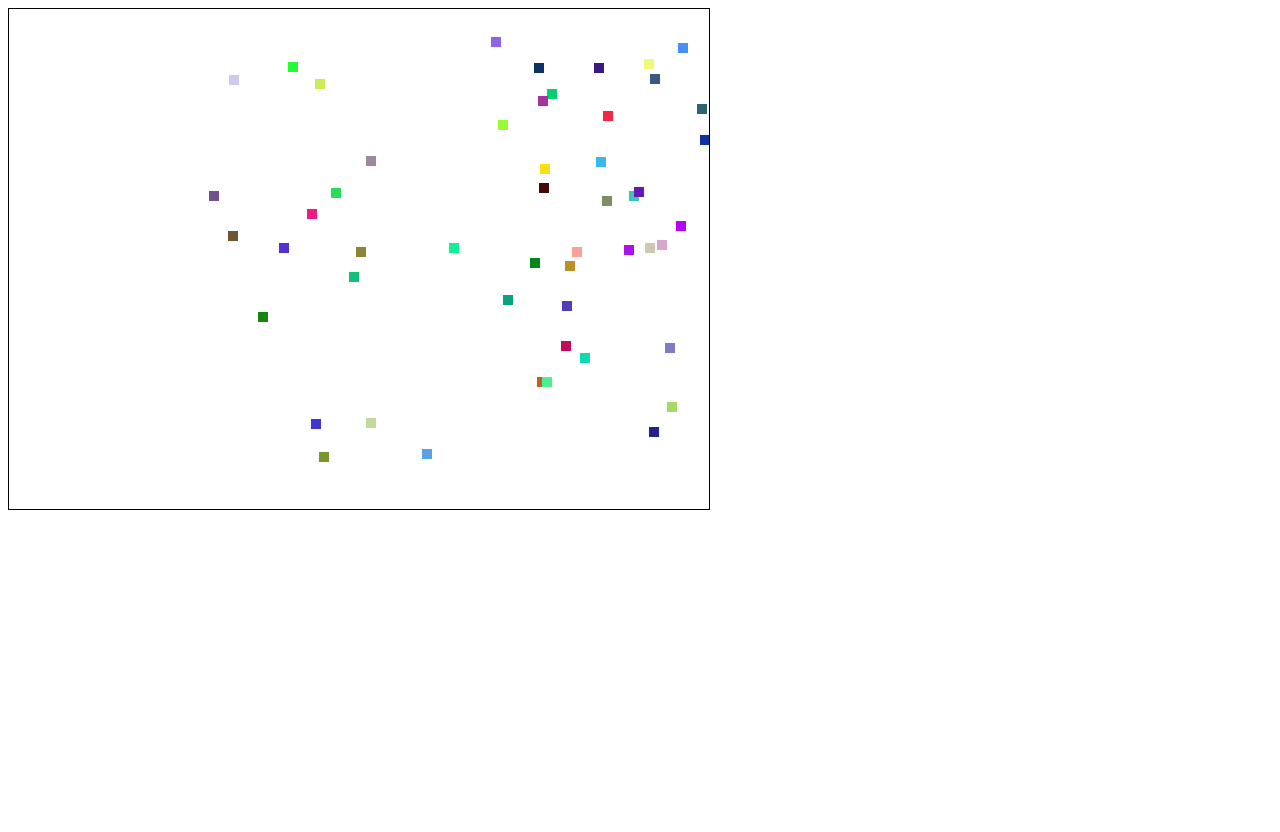
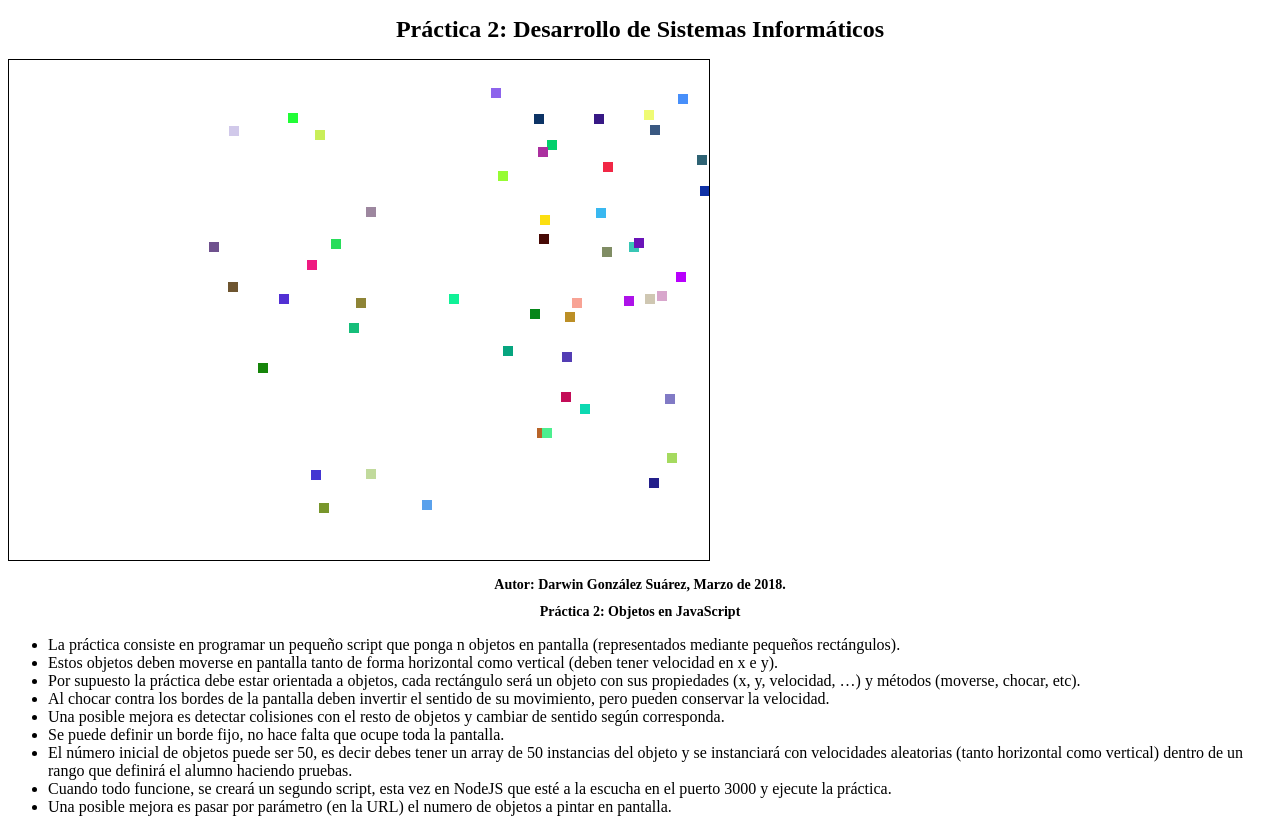
Before and after one commit to DarwinGonzalez/practica_Objetos_JS_DSI, a plain HTML site: page practica2.html in a window 1280 px wide. Before the commit the page ends 800 px from the top, so only its background shows below. Drawn offline with nearby package versions, Linux system fonts and the light colour scheme.

Commit message:
Añadiendo descripción

```diff
--- a/practica2.html
+++ b/practica2.html
@@ -42,6 +42,7 @@
                 this.posX = this.posX + this.movX;
                 this.posY = this.posY + this.movY;
             }
+
 
             clearBoard(boardPanel) {
                 boardPanel.beginPath();
@@ -102,13 +103,14 @@
 
         for (var i = 0; i <= 50; i++) {
             rectangles[i] = new Rectangle(getRandomposX(), getRandomposY(), 10, 10, movX, movY, color());
-            console.log(rectangles[i]);
+            //console.log(rectangles[i]);
         }
 
         function checkColision(rectanguloA, rectanguloB) {
-            if( Math.abs(rectanguloA.get_posX() - rectanguloB.get_posX()) <= 3 && Math.abs(rectanguloA.get_posY() - rectanguloB.get_posY() <= 3)) {
+            if( Math.abs(rectanguloA.get_posX() - rectanguloB.get_posX()) <= 1 && Math.abs(rectanguloA.get_posY() - rectanguloB.get_posY() <= 1)) {
 
                 console.log("HAN CHOCADO");
+
             }
         }
 
@@ -123,17 +125,49 @@
                 rectangles[i].drawRectangle(boardPanel);
             }
 
-            checkColision(rectangles[1], rectangles[2]);
-            checkColision(rectangles[3], rectangles[4]);
-            checkColision(rectangles[5], rectangles[6]);
-            checkColision(rectangles[7], rectangles[8]);
+            checkColision(rectangles[0], rectangles[1]);
+            checkColision(rectangles[0], rectangles[2]);
 
             setTimeout("startLoad()",20);
         }
     </script>
 
     <body>
-          <canvas id="canvas" width="700" height="500" style="border:1px solid #000000;"></canvas>
+        <h1>Práctica 2: Desarrollo de Sistemas Informáticos</h1>
+        <canvas id="canvas" width="700" height="500" style="border:1px solid #000000;"></canvas>
+        <h2>Autor: Darwin González Suárez, Marzo de 2018.</h2>
+        <h2> Práctica 2: Objetos en JavaScript</h2>
+            <ul>
+                <li type="disc">La práctica consiste en programar un pequeño script que ponga n
+                objetos en pantalla (representados mediante pequeños rectángulos).</li>
+                <li type="disc">Estos objetos deben moverse en pantalla tanto de forma horizontal
+                como vertical (deben tener velocidad en x e y).</li>
+                <li type="disc">Por supuesto la práctica debe estar orientada a objetos, cada
+                rectángulo será un objeto con sus propiedades (x, y, velocidad, …) y
+                métodos (moverse, chocar, etc).</li>
+                <li type="disc">Al chocar contra los bordes de la pantalla deben invertir el sentido de
+                su movimiento, pero pueden conservar la velocidad.</li>
+                <li type="disc">Una posible mejora es detectar colisiones con el resto de objetos y
+                cambiar de sentido según corresponda.</li>
+                <li type="disc">Se puede definir un borde fijo, no hace falta que ocupe toda la
+                pantalla.</li>
+                <li type="disc">El número inicial de objetos puede ser 50, es decir debes tener un
+                array de 50 instancias del objeto y se instanciará con velocidades
+                aleatorias (tanto horizontal como vertical) dentro de un rango que
+                definirá el alumno haciendo pruebas.
+                </li>
+                <li type="disc">Cuando todo funcione, se creará un segundo script, esta vez en
+                NodeJS que esté a la escucha en el puerto 3000 y ejecute la
+                práctica.</li>
+                <li type="disc">Una posible mejora es pasar por parámetro (en la URL) el numero
+                de objetos a pintar en pantalla.</li>
+
+            </ul>
     </body>
 
+    <style type="text/css">
+        h1 {font-size:24px; text-align: center; }
+        h2 {font-size:14px; text-align: center; }
+    </style>
+
 </html>
```
